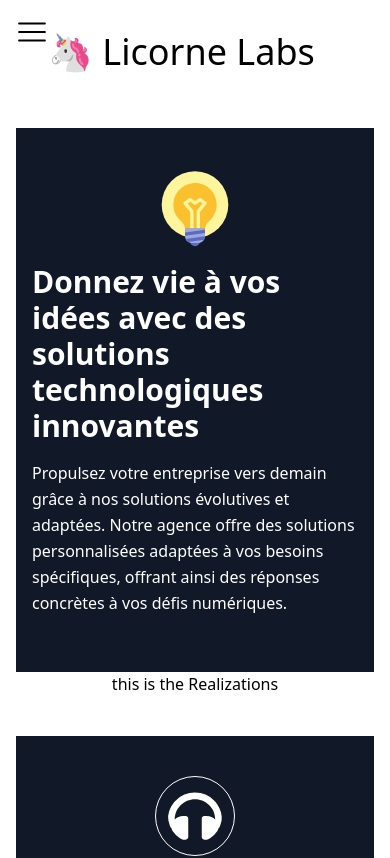
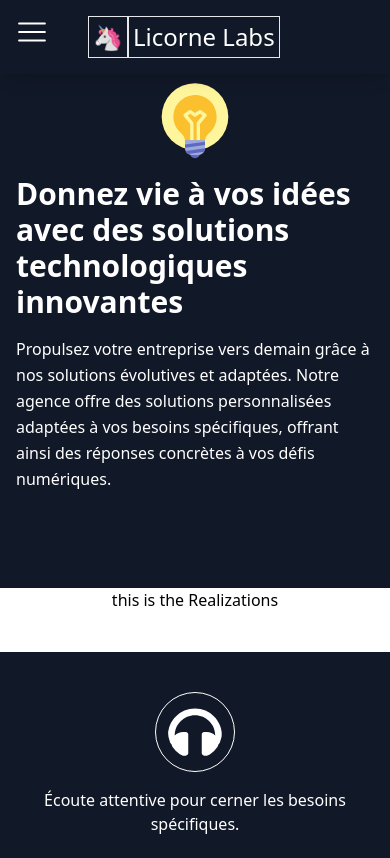
Before and after one commit to code-amin/AgenceX, a React (Create React App) app in the folder agence/: page / in a window 390 px wide. Shown: the top 858 px of the page. Built offline with nearby package versions, Linux system fonts and the light colour scheme.

Commit message:
mobile header and burger menu - work in progress (WIP)

```diff
--- a/agence/package.json
+++ b/agence/package.json
@@ -9,6 +9,7 @@
     "react": "^18.2.0",
     "react-dom": "^18.2.0",
     "react-icons": "^4.12.0",
+    "react-router-dom": "^6.21.0",
     "react-scripts": "5.0.1",
     "web-vitals": "^2.1.4"
   },
--- a/agence/src/App.js
+++ b/agence/src/App.js
@@ -1,5 +1,6 @@
 import Header from "./Header";
 import Hero from "./Hero";
+import Blog from "./Blog";
 import Realizations from "./Realizations";
 import Services from "./Services";
 import Arguments from "./Arguments";
@@ -8,10 +9,11 @@ import Process from "./Process";
 import Pricing from "./Pricing";
 import Footer from "./Footer";
 import Socials from "./Socials";
+import { Routes, Route, BrowserRouter as Router } from "react-router-dom";
 
 const App = () => {
   return (
-    <div className="m-4">
+    <>
       <Header />
       <Hero />
       <Realizations />
@@ -22,7 +24,8 @@ const App = () => {
       <Pricing />
       <Footer />
       <Socials />
-    </div>
+      <Blog />
+    </>
   );
 };
 
--- /dev/null
+++ b/agence/src/Blog.js
@@ -0,0 +1,5 @@
+const Blog = () => {
+  return <> blog W.i.p</>;
+};
+
+export default Blog;
--- a/agence/src/Header.js
+++ b/agence/src/Header.js
@@ -1,11 +1,83 @@
 import { RxHamburgerMenu } from "react-icons/rx";
+import { NavLink, Link } from "react-router-dom";
+import { useState } from "react";
 
 const Header = () => {
+  const [isMenuOpen, setIsMenuOpen] = useState(false);
+
+  const handleHamburger = () => {
+    setIsMenuOpen(!isMenuOpen);
+  };
+
   return (
-    <div className="w-full pb-10 flex space-evenly">
-      <RxHamburgerMenu size="2rem" color="" />
-      <div className="py-4 text-4xl">🦄 Licorne Labs</div>
-    </div>
+    <header className="w-full p-4 text-2xl fixed flex text-white bg-gray-900 shadow-lg">
+      <RxHamburgerMenu
+        className={
+          "flex-0 mr-10 transform transition-transform duration-500 ease-in-out md:hidden " +
+          (isMenuOpen ? "rotate-90 " : "rotate-0 ")
+        }
+        size="2rem"
+        onClick={handleHamburger}
+      />
+
+      {isMenuOpen && (
+        <div
+          className={
+            "absolute top-16 transition-transform duration-500 ease-in-out w-5/6  bg-gray-900 shadow-2xl " +
+            (isMenuOpen ? "visible" : "hidden")
+          }
+        >
+          <ul>
+            <li>
+              <a
+                href="/#realizations"
+                className="block px-2 py-3"
+                onClick={handleHamburger}
+              >
+                Realizations
+              </a>
+            </li>
+            <li>
+              <a
+                href="/#services"
+                className="block px-2 py-3"
+                onClick={handleHamburger}
+              >
+                Services
+              </a>
+            </li>
+            <li>
+              <a
+                href="/#pricing"
+                className="block px-2 py-3"
+                onClick={handleHamburger}
+              >
+                Pricing
+              </a>
+            </li>
+            <li>
+              <a
+                href="/Blog"
+                className="block px-2 py-3"
+                onClick={handleHamburger}
+              >
+                Blog
+              </a>
+            </li>
+          </ul>
+        </div>
+      )}
+
+      <a href="/" className={"flex "}>
+        <div className="border-[1px] p-1 ">
+          <p className="transform hover:rotate-[-360deg] transition-transform duration-700">
+            🦄
+          </p>
+        </div>
+        <div className="border-[1px] p-1 ">Licorne Labs</div>
+      </a>
+      <div className="flex-1"></div>
+    </header>
   );
 };
 
--- a/agence/src/Hero.js
+++ b/agence/src/Hero.js
@@ -2,7 +2,7 @@ import { FcIdea } from "react-icons/fc";
 
 const Hero = () => {
   return (
-    <div className="bg-gray-900 text-white py-10 md:py-20 flex flex-col md:flex-row items-center">
+    <div className="bg-gray-900 text-white py-20 md:py-20 flex flex-col md:flex-row items-center">
       <div className="max-w-md mx-auto md:max-w-none md:w-1/2 md:order-2 md:ml-auto md:mr-0">
         <FcIdea className="text-yellow-500 w-20 md:w-32 lg:w-40 h-20 md:h-32 lg:h-40" size={500} style={{ margin: "0 auto" }}  />
       </div>
--- a/agence/src/Pricing.js
+++ b/agence/src/Pricing.js
@@ -1,9 +1,9 @@
 const Pricing = () => {
-    return (
-      <div className="w-full text-center pb-10">
-        this is the Pricing
-      </div>
-    );
-  }
+  return (
+    <div id="pricing" className="w-full text-center pb-10">
+      this is the Pricing
+    </div>
+  );
+};
 
-  export default Pricing;
+export default Pricing;
--- a/agence/src/Realizations.js
+++ b/agence/src/Realizations.js
@@ -1,9 +1,9 @@
 const Realizations = () => {
-    return (
-      <div className="w-full text-center pb-10">
-        this is the Realizations
-      </div>
-    );
-  }
+  return (
+    <div id="realizations" className="w-full text-center pb-10">
+      this is the Realizations
+    </div>
+  );
+};
 
-  export default Realizations;
+export default Realizations;
--- a/agence/src/Services.js
+++ b/agence/src/Services.js
@@ -2,7 +2,7 @@ import { FaHeadphones, FaSearch, FaLightbulb, FaCogs, FaChartLine } from "react-
 
 const Services = () => {
   return (
-    <div className="py-10 bg-gray-900">
+    <div id="services" className="py-10 bg-gray-900">
       <div className="container mx-auto flex flex-col items-center space-y-8">
         <div className="flex flex-col items-center space-y-4">
           <div className="icon-container">
```
Also changed, not shown: agence/src/index.js (+7 -6 lines), 1 other file (tests, documents, lock files or other folders).
